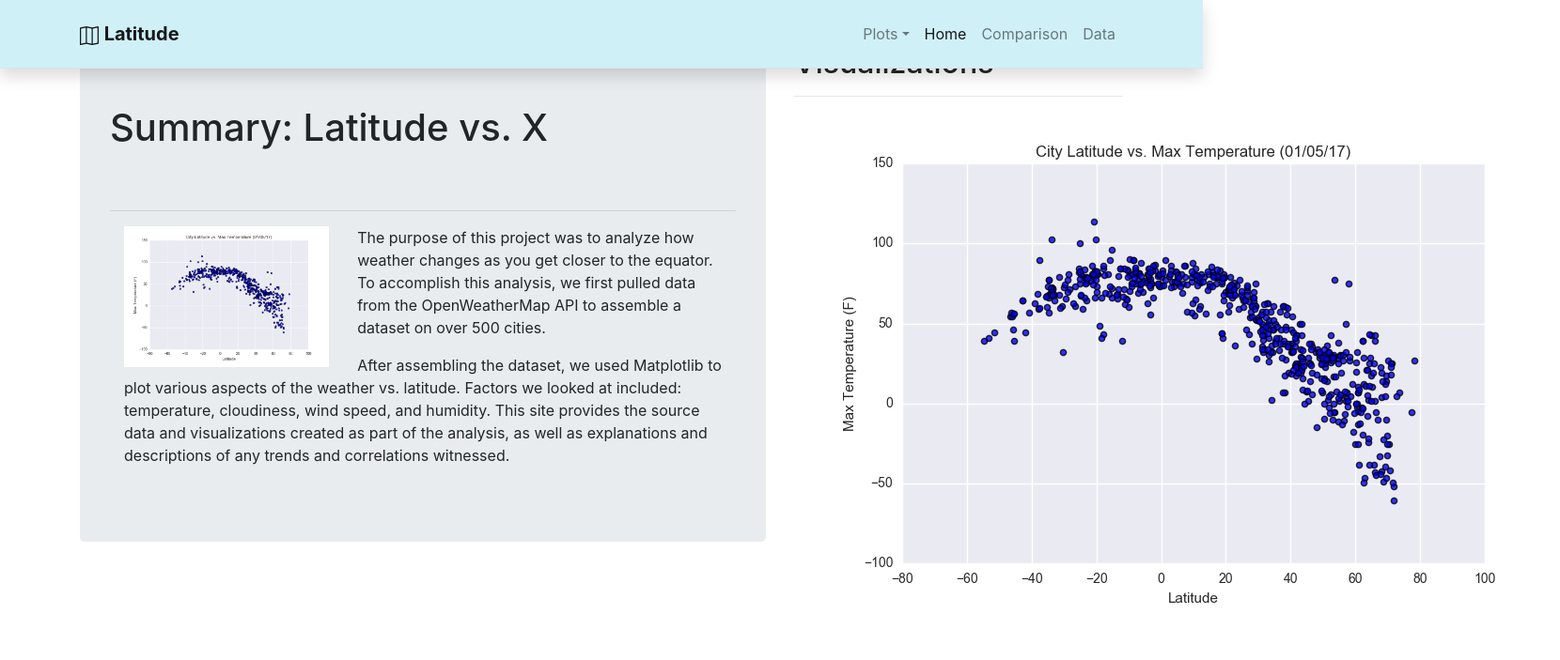
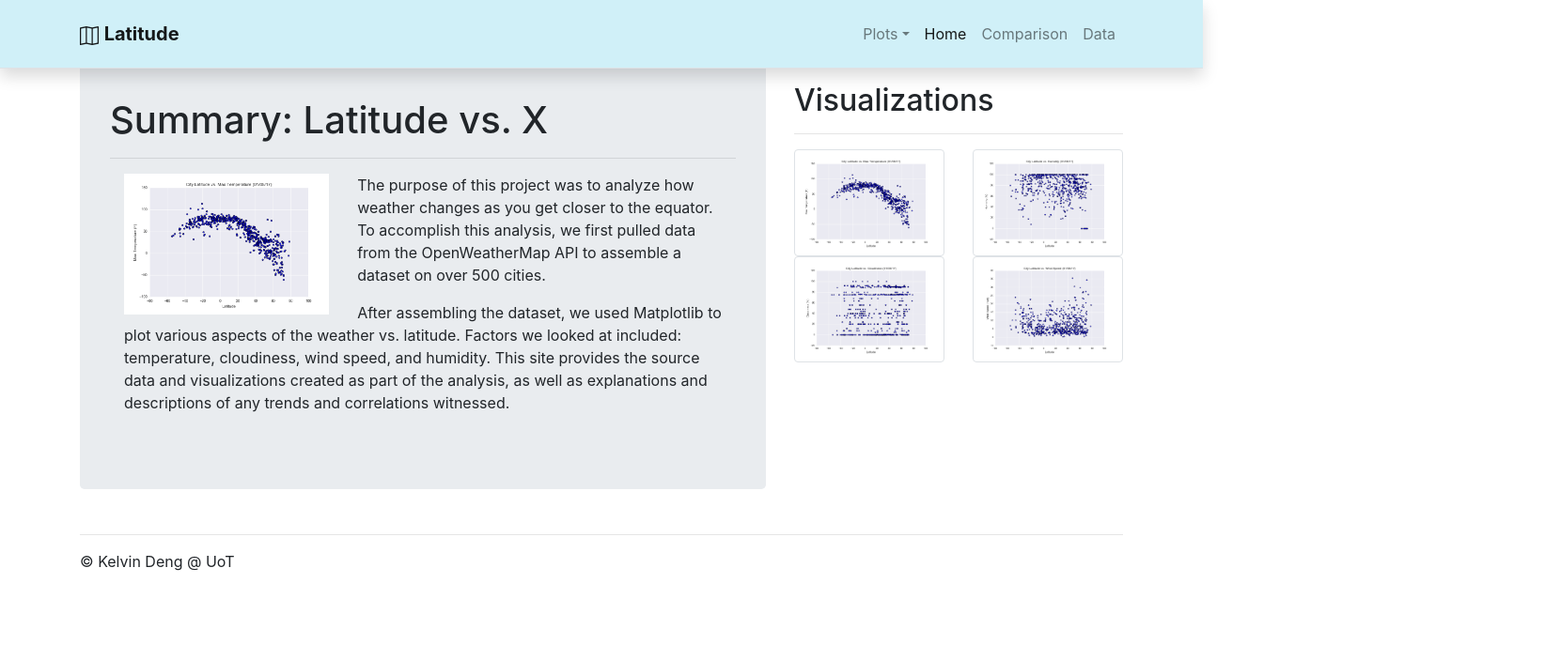
Before and after one commit to kk-deng/Weather-Dashboard-HTML, a plain HTML site: page index.html in a window 1280 px wide. Shown: the top 703 px of the page at 94% size, 1660 px wide, since content can reach past the window. Drawn offline with nearby package versions, Linux system fonts and the light colour scheme.

Commit message:
Updated visualizations and css

```diff
--- a/Resources/assets/css/style.css
+++ b/Resources/assets/css/style.css
@@ -1,8 +1,12 @@
+.body {
+    padding-top: 40px;
+}
+
 .column {
     flex: 25%;
     max-width: 25%;
     padding: 0 4px;
-  }
+}
 
 #light-col {
     background-color: #d0f0f8;
--- a/index.html
+++ b/index.html
@@ -54,33 +54,7 @@
       </div>
     </nav>
 
-    <main role="main" class="pt-5">
-
-      <!-- Main jumbotron -->
-      <!-- <div class="jumbotron">
-        <div class="container">
-          <div class="row">
-            <div class="col-md-8">
-              <h1 class="pb-5">Summary: Latitude vs. X</h1>
-              <img src="Resources/assets/images/Fig1.png" class="float-left" style="height:150px; margin-right:30px">
-              <p>The purpose of this project was to analyze how weather changes as you get closer to the equator. To accomplish this analysis, we first pulled data from the OpenWeatherMap API to assemble a dataset on over 500 cities.</p>
-              <p>After assembling the dataset, we used Matplotlib to plot various aspects of the weather vs. latitude. Factors we looked at included: temperature, cloudiness, wind speed, and humidity. This site provides the source data and visualizations created as part of the analysis, as well as explanations and descriptions of any trends and correlations witnessed.</p>
-              <p><a class="btn btn-primary btn-lg" href="#" role="button">Learn more »</a></p>
-            </div>
-            <div class="col-md-4">
-              <h2>Visualizations</h2>
-                <div class="column">
-                  <img src="Resources/assets/images/Fig1.png" class="rounded mx-auto my-auto" style="height:100px; margin-right:10px">
-                  <img src="Resources/assets/images/Fig2.png" class="rounded mx-auto my-auto" style="height:100px; margin-right:10px">
-                </div>
-                <div class="column">
-                  <img src="Resources/assets/images/Fig1.png" class="rounded mx-auto my-auto" style="height:100px; margin-right:10px">
-                  <img src="Resources/assets/images/Fig2.png" class="rounded mx-auto my-auto" style="height:100px; margin-right:10px">
-                </div>
-            </div>
-          </div>
-        </div>
-      </div> -->
+    <main class="body" role="main">
 
       <!-- Main Content -->
 
@@ -88,7 +62,7 @@
         <div class="row">
           <div class="col-xs-12 col-md-8">
             <div class="jumbotron">
-              <h1 class="pb-5">Summary: Latitude vs. X</h1>
+              <h1>Summary: Latitude vs. X</h1>
               <hr>
               <div class="container">
                 <img src="Resources/assets/images/Fig1.png" class="float-left" style="height:150px; margin-right:30px">
@@ -96,39 +70,40 @@
                   To accomplish this analysis, we first pulled data from the OpenWeatherMap API to assemble a dataset on over 500 cities.</p>
                 <p>After assembling the dataset, we used Matplotlib to plot various aspects of the weather vs. latitude.
                   Factors we looked at included: temperature, cloudiness, wind speed, and humidity.
-                  This site provides the source data and visualizations created as part of the analysis, as well as explanations and descriptions of any trends and correlations witnessed.</p>
+                  This site provides the source data and visualizations created as part of the analysis,
+                  as well as explanations and descriptions of any trends and correlations witnessed.</p>
 
               </div>
 
             </div>
           </div>
 
+          <!-- Diagrams -->
+          <div class="col-xs-12 col-md-4 pt-md-5">
+            <h2>Visualizations</h2>
+            <hr>
+            <div class="row">
+              <div class="col-md-6 col-sm-3">
+                <img src="Resources/assets/images/Fig1.png" class="img-thumbnail rounded">
+              </div>
 
+              <div class="col-md-6 col-sm-3">
+                <img src="Resources/assets/images/Fig2.png" class="img-thumbnail rounded">
+              </div>
 
+              <!-- Force next columns to break to new line at md breakpoint and up -->
+              <div class="w-100 d-none d-md-block"></div>
 
+              <div class="col-md-6 col-sm-3">
+                <img src="Resources/assets/images/Fig3.png" class="img-thumbnail rounded">
+              </div>
+              <div class="col-md-6 col-sm-3">
+                <img src="Resources/assets/images/Fig4.png" class="img-thumbnail rounded">
+              </div>
 
-          <!-- Diagrams -->
-          <div class="col-xs-6 col-md-4">
-            <div class="box">
-              <h2>Visualizations</h2>
-              <hr>
-              <div class="container fluid">
-                <div class="row">
-                  <div class="col-sm">
-                    <img src="Resources/assets/images/Fig1.png" class="image-thumbs rounded">
-                    <img src="Resources/assets/images/Fig2.png" class="image-thumbs rounded">
-
-                  </div>
-                  <div class="col-sm">
-                    <img src="Resources/assets/images/Fig3.png" class="image-thumbs rounded">
-                    <img src="Resources/assets/images/Fig4.png" class="image-thumbs rounded">
-
-                  </div>
-
-                </div>
-              </div>
             </div>
           </div>
+
         </div>
       </div>
 
```
